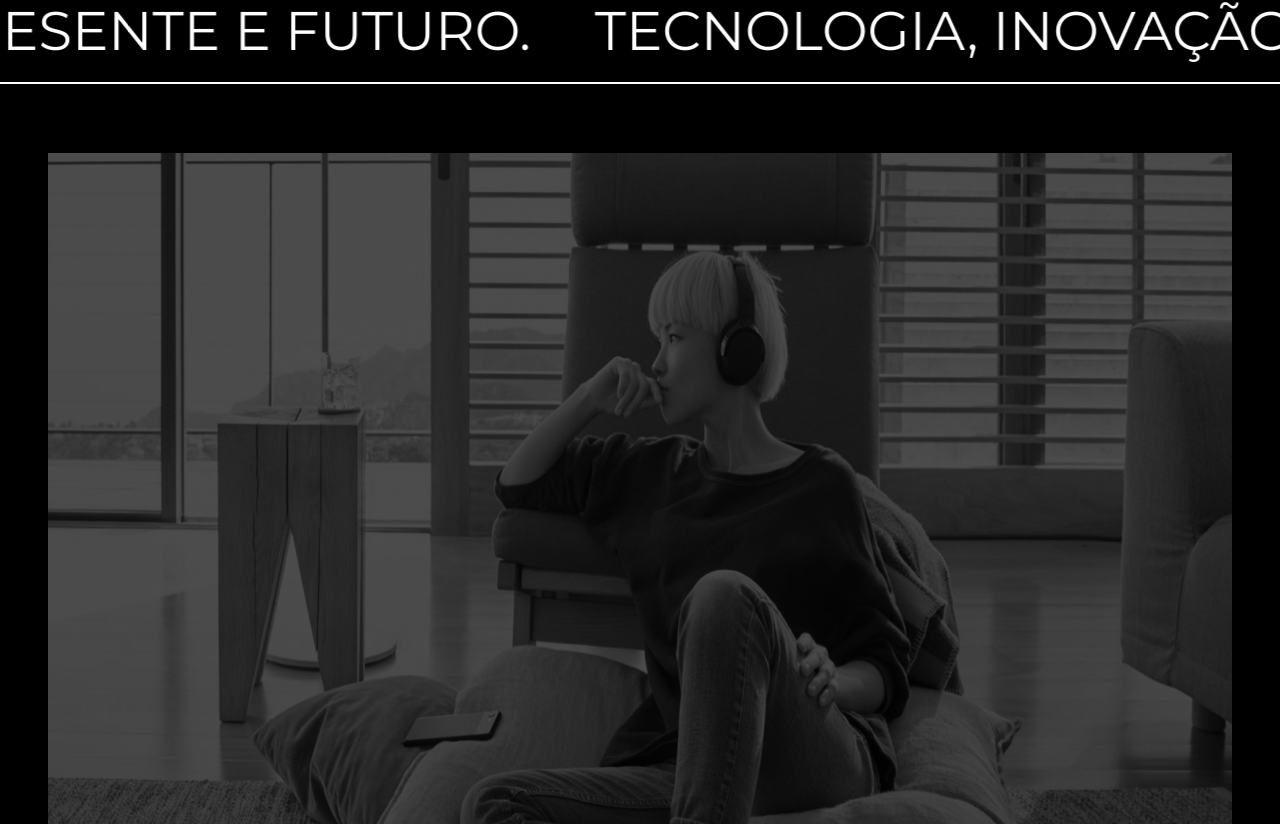
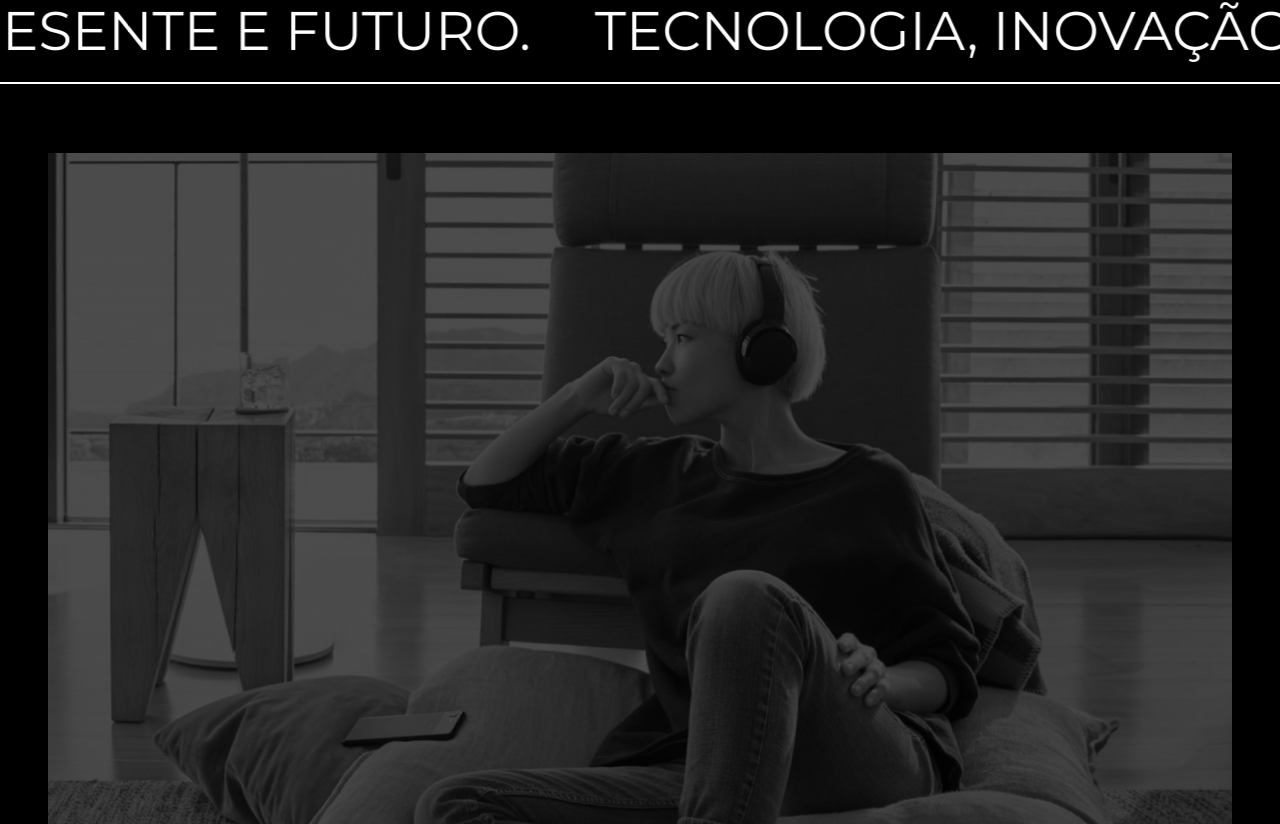
Before and after one commit to lucascmbra/landing-page, a Next.js app: page / in a window 1280 px wide. Shown: the part 1016-1840 px from the top of the page. Built offline with nearby package versions, Linux system fonts and the light colour scheme.

Commit message:
fix(intro): adjust image fit to cover

```diff
--- a/src/styles/components/_intro.scss
+++ b/src/styles/components/_intro.scss
@@ -21,6 +21,7 @@
     width: 100%;
     height: auto;
     min-height: 50rem;
+    object-fit: cover;
   }
 
   &__media-reveal {
```
